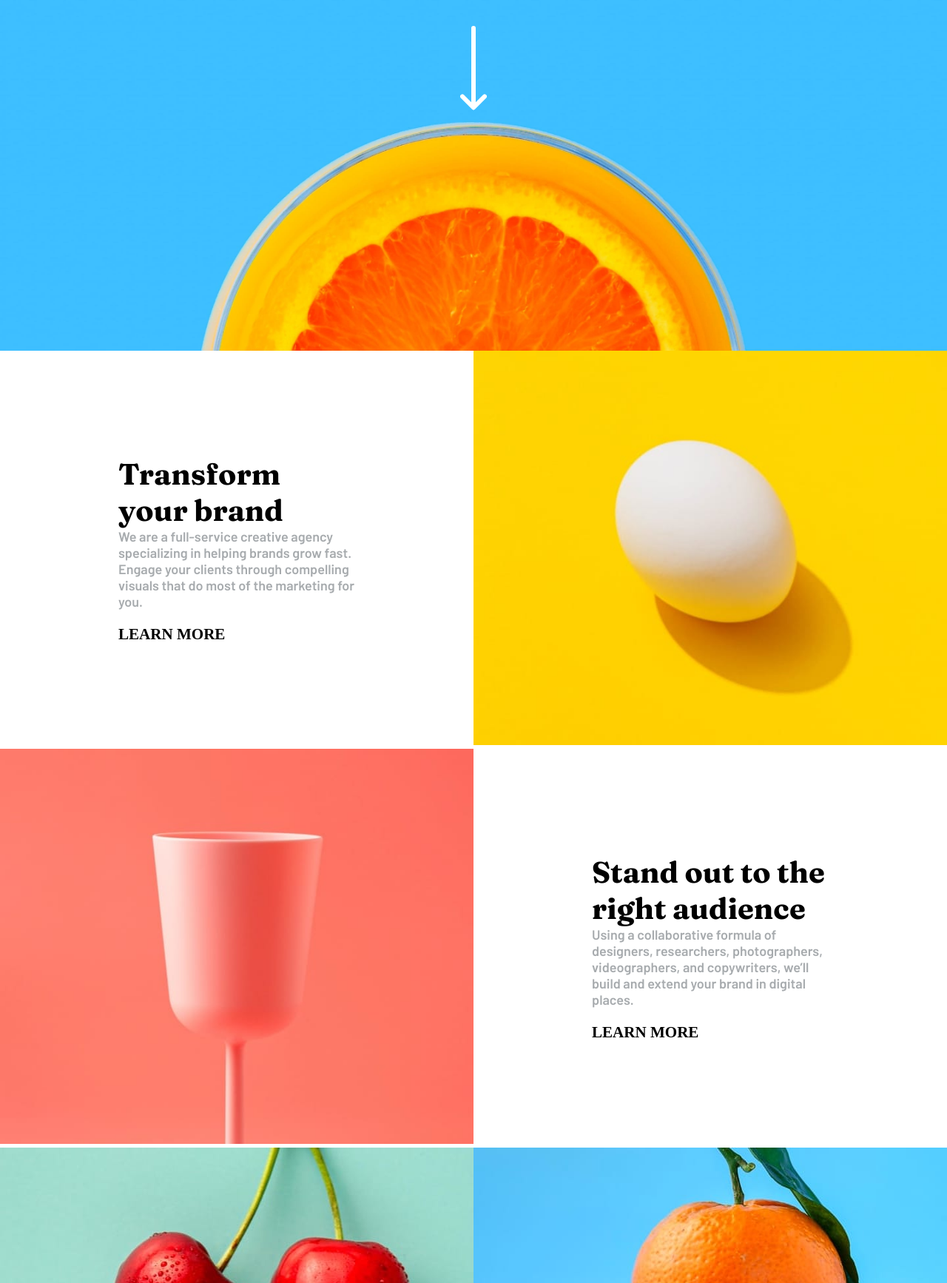
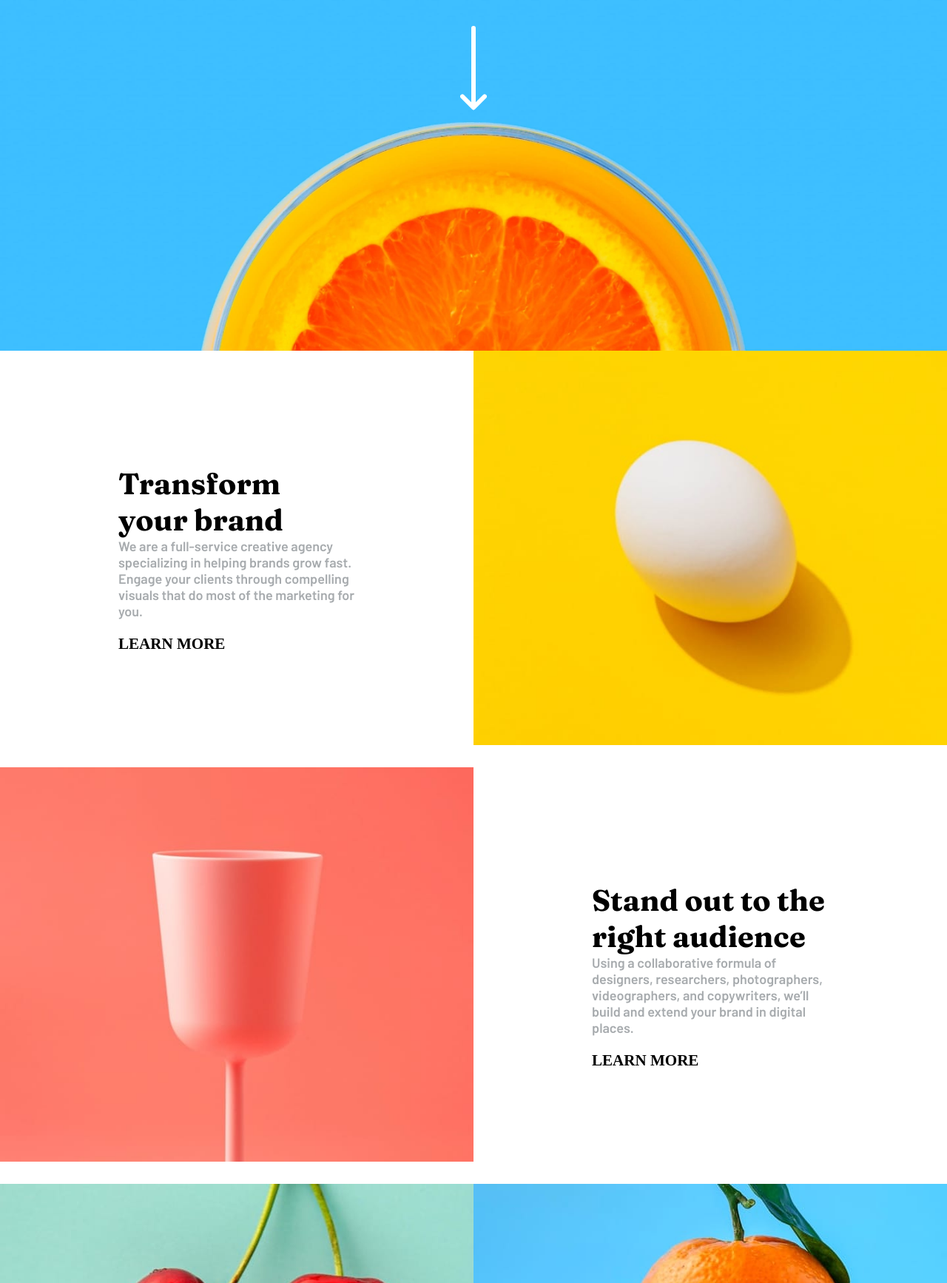
Before and after one commit to PanduTriAtmojo/testcase-fe-magang, a plain HTML site: page index.html in a window 1280 px wide. Shown: the part 166-1900 px from the top of the page at 74% size. Drawn offline with Linux system fonts and the light colour scheme.

Commit message:
Update style.css

```diff
--- a/style.css
+++ b/style.css
@@ -72,7 +72,7 @@ article {
 }
 .content-artikel1 {
     display: flex;
-    height: height: 563px;
+    height: 563px;
 }
 .h3-artikel {
     font-size: 40px;
@@ -119,7 +119,7 @@ article {
 }
 .content-artikel2 {
     display: flex;
-    height: height: 563px;
+    height: 563px;
 }
 .text-artikel2 {
     display: flex;
```
